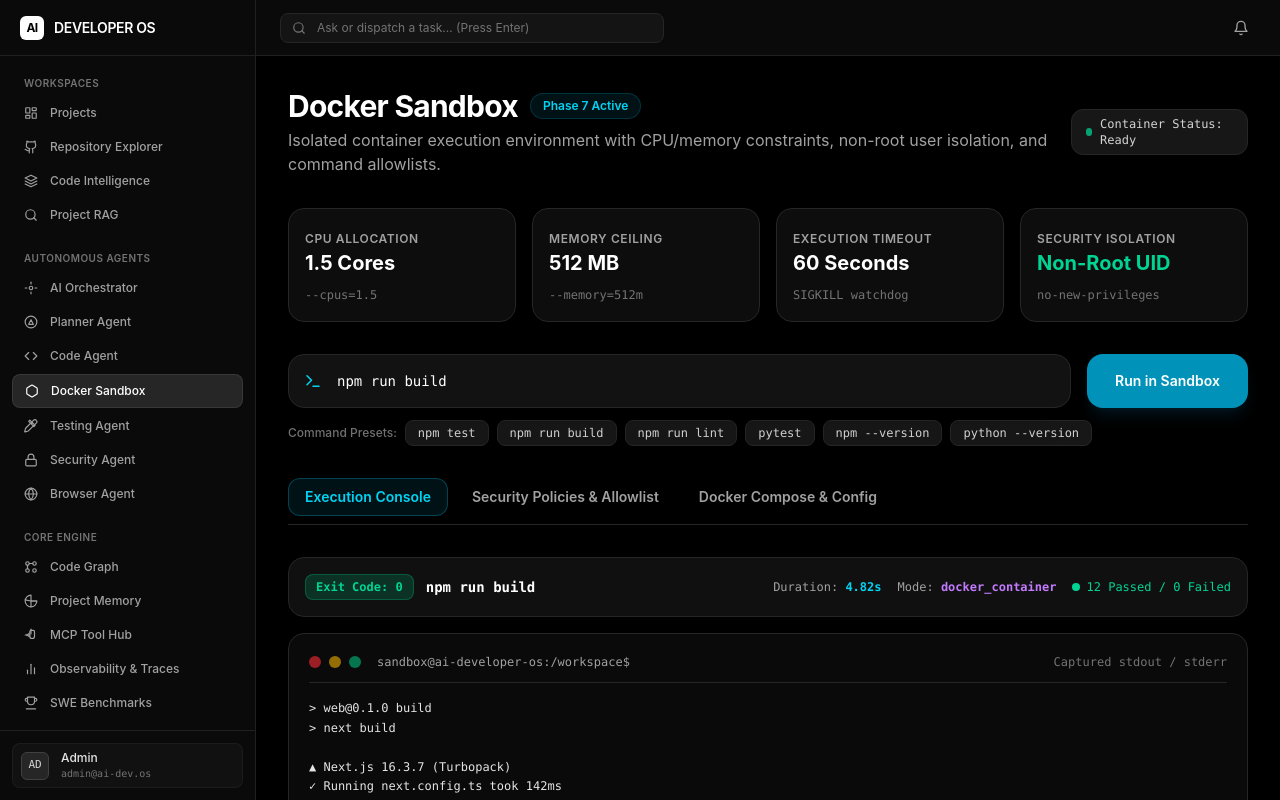
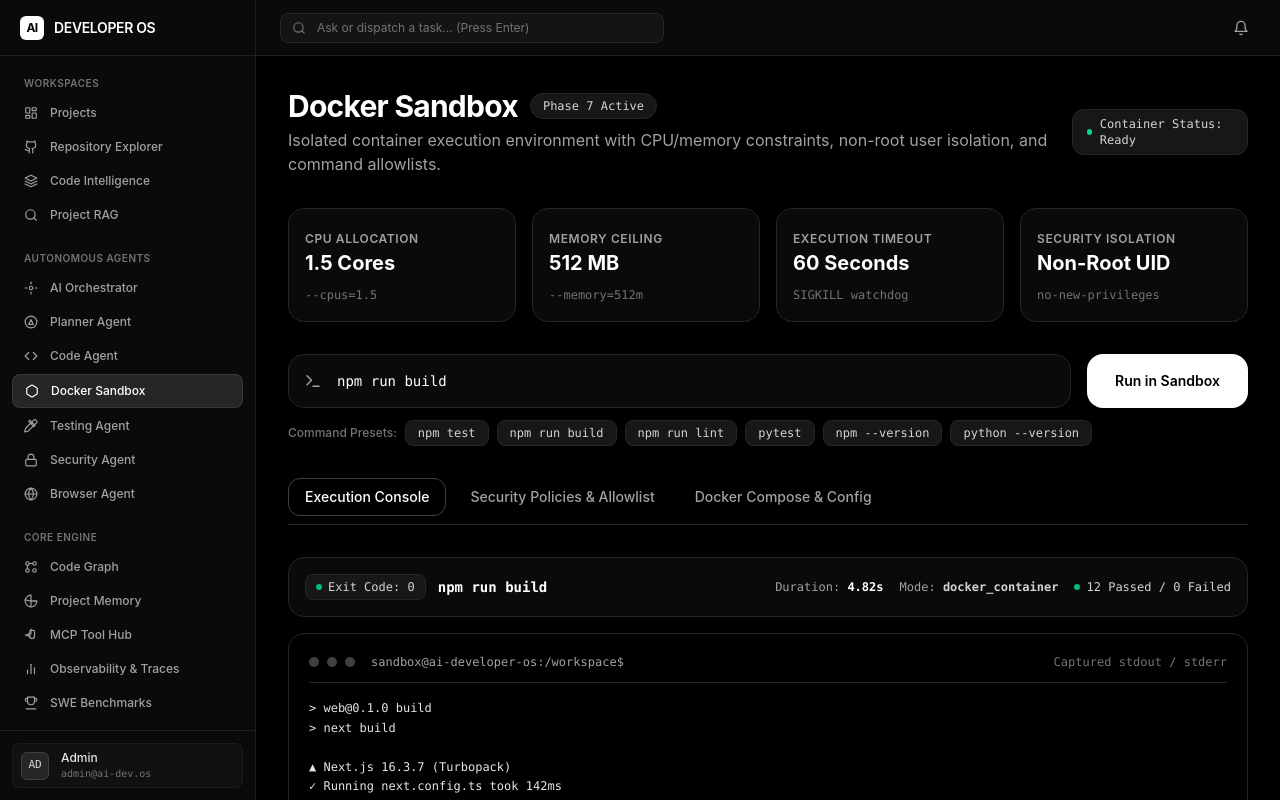
Before and after one commit to ktilak12/Ai-developers-OS, a Next.js app in the folder apps/web/: page /sandbox in a window 1280 px wide. Built offline with nearby package versions, Linux system fonts and the light colour scheme.

Commit message:
style: convert docker sandbox dashboard to clean monochrome dark theme

```diff
--- a/apps/web/src/app/(dashboard)/sandbox/page.tsx
+++ b/apps/web/src/app/(dashboard)/sandbox/page.tsx
@@ -90,7 +90,7 @@ export default function DockerSandboxPage() {
         <div>
           <div className="flex items-center gap-3">
             <h1 className="text-3xl font-bold text-white tracking-tight">Docker Sandbox</h1>
-            <span className="inline-flex items-center rounded-full bg-cyan-500/10 px-3 py-1 text-xs font-semibold text-cyan-400 border border-cyan-500/20">
+            <span className="inline-flex items-center rounded-full bg-neutral-900 px-3 py-1 text-xs font-mono text-neutral-300 border border-neutral-800">
               Phase 7 Active
             </span>
           </div>
@@ -101,7 +101,7 @@ export default function DockerSandboxPage() {
 
         <div className="flex items-center gap-2">
           <span className="inline-flex items-center gap-2 rounded-xl bg-neutral-900 border border-neutral-800 px-3.5 py-1.5 text-xs font-mono text-neutral-300">
-            <span className="h-2 w-2 rounded-full bg-emerald-400 animate-pulse"></span>
+            <span className="h-1.5 w-1.5 rounded-full bg-emerald-400"></span>
             Container Status: Ready
           </span>
         </div>
@@ -109,24 +109,24 @@ export default function DockerSandboxPage() {
 
       {/* Resource Constraints Pill Grid */}
       <div className="grid grid-cols-2 md:grid-cols-4 gap-4">
-        <div className="rounded-2xl border border-neutral-800 bg-neutral-900/60 p-4 space-y-1">
+        <div className="rounded-2xl border border-neutral-800 bg-neutral-950 p-4 space-y-1">
           <span className="text-xs font-semibold uppercase tracking-wider text-neutral-400">CPU Allocation</span>
           <p className="text-xl font-bold text-white">1.5 Cores</p>
           <span className="text-xs text-neutral-500 font-mono">--cpus=1.5</span>
         </div>
-        <div className="rounded-2xl border border-neutral-800 bg-neutral-900/60 p-4 space-y-1">
+        <div className="rounded-2xl border border-neutral-800 bg-neutral-950 p-4 space-y-1">
           <span className="text-xs font-semibold uppercase tracking-wider text-neutral-400">Memory Ceiling</span>
           <p className="text-xl font-bold text-white">512 MB</p>
           <span className="text-xs text-neutral-500 font-mono">--memory=512m</span>
         </div>
-        <div className="rounded-2xl border border-neutral-800 bg-neutral-900/60 p-4 space-y-1">
+        <div className="rounded-2xl border border-neutral-800 bg-neutral-950 p-4 space-y-1">
           <span className="text-xs font-semibold uppercase tracking-wider text-neutral-400">Execution Timeout</span>
           <p className="text-xl font-bold text-white">60 Seconds</p>
           <span className="text-xs text-neutral-500 font-mono">SIGKILL watchdog</span>
         </div>
-        <div className="rounded-2xl border border-neutral-800 bg-neutral-900/60 p-4 space-y-1">
+        <div className="rounded-2xl border border-neutral-800 bg-neutral-950 p-4 space-y-1">
           <span className="text-xs font-semibold uppercase tracking-wider text-neutral-400">Security Isolation</span>
-          <p className="text-xl font-bold text-emerald-400">Non-Root UID</p>
+          <p className="text-xl font-bold text-white">Non-Root UID</p>
           <span className="text-xs text-neutral-500 font-mono">no-new-privileges</span>
         </div>
       </div>
@@ -140,9 +140,9 @@ export default function DockerSandboxPage() {
               value={command}
               onChange={(e) => setCommand(e.target.value)}
               placeholder="Enter allowed sandbox command (e.g. 'npm test', 'npm run build', 'pytest')"
-              className="w-full rounded-2xl border border-neutral-800 bg-neutral-900/80 px-6 py-4 pl-12 text-base text-white placeholder-neutral-500 focus:border-cyan-500 focus:outline-none focus:ring-1 focus:ring-cyan-500 transition-colors shadow-xl font-mono text-sm"
+              className="w-full rounded-2xl border border-neutral-800 bg-neutral-950 px-6 py-4 pl-12 text-base text-white placeholder-neutral-500 focus:border-neutral-500 focus:outline-none focus:ring-1 focus:ring-neutral-500 transition-colors shadow-sm font-mono text-sm"
             />
-            <svg xmlns="http://www.w3.org/2000/svg" width="18" height="18" viewBox="0 0 24 24" fill="none" stroke="currentColor" strokeWidth="2" strokeLinecap="round" strokeLinejoin="round" className="absolute left-4 top-1/2 -translate-y-1/2 text-cyan-400">
+            <svg xmlns="http://www.w3.org/2000/svg" width="18" height="18" viewBox="0 0 24 24" fill="none" stroke="currentColor" strokeWidth="2" strokeLinecap="round" strokeLinejoin="round" className="absolute left-4 top-1/2 -translate-y-1/2 text-neutral-400">
               <polyline points="4 17 10 11 4 5"/>
               <line x1="12" y1="19" x2="20" y2="19"/>
             </svg>
@@ -150,7 +150,7 @@ export default function DockerSandboxPage() {
           <button
             type="submit"
             disabled={loading}
-            className="rounded-2xl bg-cyan-600 px-7 py-4 text-sm font-semibold text-white hover:bg-cyan-500 transition-colors shadow-lg shadow-cyan-950/40 flex items-center gap-2 shrink-0 disabled:opacity-50"
+            className="rounded-2xl bg-white px-7 py-4 text-sm font-semibold text-black hover:bg-neutral-200 transition-colors shadow-sm flex items-center gap-2 shrink-0 disabled:opacity-50"
           >
             {loading ? "Executing..." : "Run in Sandbox"}
           </button>
@@ -162,7 +162,7 @@ export default function DockerSandboxPage() {
             <button
               key={i}
               onClick={() => setCommand(preset)}
-              className="rounded-lg border border-neutral-800 bg-neutral-900 px-3 py-1 font-mono text-neutral-300 hover:text-cyan-400 hover:border-cyan-500/40 transition-colors"
+              className="rounded-lg border border-neutral-800 bg-neutral-900 px-3 py-1 font-mono text-neutral-300 hover:text-white hover:border-neutral-700 hover:bg-neutral-850 transition-colors"
             >
               {preset}
             </button>
@@ -174,30 +174,30 @@ export default function DockerSandboxPage() {
       <div className="flex items-center gap-2 border-b border-neutral-800 pb-2">
         <button
           onClick={() => setActiveTab("terminal")}
-          className={`px-4 py-2 rounded-xl text-sm font-semibold transition-colors ${
+          className={`px-4 py-2 rounded-xl text-sm font-medium transition-colors ${
             activeTab === "terminal"
-              ? "bg-cyan-500/10 text-cyan-400 border border-cyan-500/30"
-              : "text-neutral-400 hover:text-white"
+              ? "bg-neutral-850 text-white border border-neutral-700 shadow-sm"
+              : "text-neutral-400 hover:text-white hover:bg-neutral-900/50"
           }`}
         >
           Execution Console
         </button>
         <button
           onClick={() => setActiveTab("policies")}
-          className={`px-4 py-2 rounded-xl text-sm font-semibold transition-colors ${
+          className={`px-4 py-2 rounded-xl text-sm font-medium transition-colors ${
             activeTab === "policies"
-              ? "bg-cyan-500/10 text-cyan-400 border border-cyan-500/30"
-              : "text-neutral-400 hover:text-white"
+              ? "bg-neutral-850 text-white border border-neutral-700 shadow-sm"
+              : "text-neutral-400 hover:text-white hover:bg-neutral-900/50"
           }`}
         >
           Security Policies & Allowlist
         </button>
         <button
           onClick={() => setActiveTab("limits")}
-          className={`px-4 py-2 rounded-xl text-sm font-semibold transition-colors ${
+          className={`px-4 py-2 rounded-xl text-sm font-medium transition-colors ${
             activeTab === "limits"
-              ? "bg-cyan-500/10 text-cyan-400 border border-cyan-500/30"
-              : "text-neutral-400 hover:text-white"
+              ? "bg-neutral-850 text-white border border-neutral-700 shadow-sm"
+              : "text-neutral-400 hover:text-white hover:bg-neutral-900/50"
           }`}
         >
           Docker Compose & Config
@@ -208,24 +208,21 @@ export default function DockerSandboxPage() {
       {activeTab === "terminal" && result && (
         <div className="space-y-4">
           {/* Execution Metric Bar */}
-          <div className="rounded-2xl border border-neutral-800 bg-neutral-900/70 p-4 flex flex-col md:flex-row md:items-center justify-between gap-4">
+          <div className="rounded-2xl border border-neutral-800 bg-neutral-950 p-4 flex flex-col md:flex-row md:items-center justify-between gap-4">
             <div className="flex items-center gap-3">
-              <span className={`inline-flex items-center rounded-lg px-2.5 py-1 text-xs font-bold font-mono ${
-                result.exit_code === 0
-                  ? "bg-emerald-500/20 text-emerald-400 border border-emerald-500/30"
-                  : "bg-red-500/20 text-red-400 border border-red-500/30"
-              }`}>
+              <span className="inline-flex items-center gap-1.5 rounded-lg px-2.5 py-1 text-xs font-mono font-medium bg-neutral-900 text-neutral-300 border border-neutral-800">
+                <span className={`h-1.5 w-1.5 rounded-full ${result.exit_code === 0 ? "bg-emerald-500" : "bg-red-500"}`}></span>
                 Exit Code: {result.exit_code}
               </span>
               <span className="text-sm font-mono text-white font-semibold">{result.command}</span>
             </div>
 
             <div className="flex items-center gap-4 text-xs font-mono">
-              <span className="text-neutral-400">Duration: <span className="text-cyan-400 font-bold">{result.duration_seconds}s</span></span>
-              <span className="text-neutral-400">Mode: <span className="text-purple-400 font-semibold">{result.mode}</span></span>
+              <span className="text-neutral-400">Duration: <span className="text-white font-bold">{result.duration_seconds}s</span></span>
+              <span className="text-neutral-400">Mode: <span className="text-neutral-300 font-semibold">{result.mode}</span></span>
               {result.test_metrics && (
-                <span className="inline-flex items-center gap-1.5 text-emerald-400">
-                  <span className="h-2 w-2 rounded-full bg-emerald-400"></span>
+                <span className="inline-flex items-center gap-1.5 text-neutral-300">
+                  <span className="h-1.5 w-1.5 rounded-full bg-emerald-500"></span>
                   {result.test_metrics.passed} Passed / {result.test_metrics.failed} Failed
                 </span>
               )}
@@ -233,12 +230,12 @@ export default function DockerSandboxPage() {
           </div>
 
           {/* Terminal Console Box */}
-          <div className="rounded-2xl border border-neutral-800 bg-neutral-950 p-5 font-mono text-xs overflow-x-auto shadow-2xl leading-relaxed">
+          <div className="rounded-2xl border border-neutral-800 bg-black p-5 font-mono text-xs overflow-x-auto shadow-2xl leading-relaxed">
             <div className="flex items-center justify-between border-b border-neutral-800 pb-3 mb-4 text-neutral-500 text-xs">
               <div className="flex items-center gap-2">
-                <span className="h-3 w-3 rounded-full bg-red-500/60 inline-block"></span>
-                <span className="h-3 w-3 rounded-full bg-yellow-500/60 inline-block"></span>
-                <span className="h-3 w-3 rounded-full bg-emerald-500/60 inline-block"></span>
+                <span className="h-2.5 w-2.5 rounded-full bg-neutral-700 inline-block"></span>
+                <span className="h-2.5 w-2.5 rounded-full bg-neutral-700 inline-block"></span>
+                <span className="h-2.5 w-2.5 rounded-full bg-neutral-700 inline-block"></span>
                 <span className="ml-2 text-neutral-400">sandbox@ai-developer-os:/workspace$</span>
               </div>
               <span>Captured stdout / stderr</span>
@@ -249,7 +246,7 @@ export default function DockerSandboxPage() {
             )}
 
             {result.stderr && (
-              <pre className="text-amber-400 bg-amber-950/20 p-3 rounded-xl border border-amber-500/30 mt-3 whitespace-pre-wrap">
+              <pre className="text-neutral-300 bg-neutral-900/60 p-3 rounded-xl border border-neutral-800 mt-3 whitespace-pre-wrap">
                 {result.stderr}
               </pre>
             )}
@@ -263,10 +260,10 @@ export default function DockerSandboxPage() {
 
       {/* Tab: Security Policies */}
       {activeTab === "policies" && (
-        <div className="rounded-2xl border border-neutral-800 bg-neutral-900/60 p-6 space-y-6">
+        <div className="rounded-2xl border border-neutral-800 bg-neutral-950 p-6 space-y-6">
           <div>
-            <h3 className="text-sm font-bold text-white uppercase tracking-wider mb-3 text-emerald-400 flex items-center gap-2">
-              <svg xmlns="http://www.w3.org/2000/svg" width="16" height="16" viewBox="0 0 24 24" fill="none" stroke="currentColor" strokeWidth="2" strokeLinecap="round" strokeLinejoin="round"><polyline points="20 6 9 17 4 12"/></svg>
+            <h3 className="text-sm font-semibold text-neutral-200 uppercase tracking-wider mb-3 flex items-center gap-2">
+              <svg xmlns="http://www.w3.org/2000/svg" width="16" height="16" viewBox="0 0 24 24" fill="none" stroke="currentColor" strokeWidth="2" strokeLinecap="round" strokeLinejoin="round" className="text-neutral-400"><polyline points="20 6 9 17 4 12"/></svg>
               Allowed Command Prefixes (Allowlist)
             </h3>
             <div className="grid grid-cols-1 md:grid-cols-2 gap-2 font-mono text-xs">
@@ -280,8 +277,8 @@ export default function DockerSandboxPage() {
                 "mvn test",
                 "git status / diff"
               ].map((cmd, i) => (
-                <div key={i} className="rounded-lg bg-neutral-950 p-2.5 text-neutral-300 border border-neutral-800 flex items-center gap-2">
-                  <span className="text-emerald-400">✓</span>
+                <div key={i} className="rounded-lg bg-neutral-900 p-2.5 text-neutral-300 border border-neutral-800 flex items-center gap-2">
+                  <span className="text-neutral-400">✓</span>
                   <span>{cmd}</span>
                 </div>
               ))}
@@ -289,8 +286,8 @@ export default function DockerSandboxPage() {
           </div>
 
           <div>
-            <h3 className="text-sm font-bold text-white uppercase tracking-wider mb-3 text-red-400 flex items-center gap-2">
-              <svg xmlns="http://www.w3.org/2000/svg" width="16" height="16" viewBox="0 0 24 24" fill="none" stroke="currentColor" strokeWidth="2" strokeLinecap="round" strokeLinejoin="round"><circle cx="12" cy="12" r="10"/><line x1="4.93" y1="4.93" x2="19.07" y2="19.07"/></svg>
+            <h3 className="text-sm font-semibold text-neutral-200 uppercase tracking-wider mb-3 flex items-center gap-2">
+              <svg xmlns="http://www.w3.org/2000/svg" width="16" height="16" viewBox="0 0 24 24" fill="none" stroke="currentColor" strokeWidth="2" strokeLinecap="round" strokeLinejoin="round" className="text-neutral-500"><circle cx="12" cy="12" r="10"/><line x1="4.93" y1="4.93" x2="19.07" y2="19.07"/></svg>
               Blocked Dangerous Attack Vectors (Denylist)
             </h3>
             <div className="grid grid-cols-1 md:grid-cols-2 gap-2 font-mono text-xs">
@@ -302,8 +299,8 @@ export default function DockerSandboxPage() {
                 "sudo / su (Privilege Escalation)",
                 "docker run / exec (Container Escape)"
               ].map((pattern, i) => (
-                <div key={i} className="rounded-lg bg-neutral-950 p-2.5 text-neutral-400 border border-neutral-800 flex items-center gap-2">
-                  <span className="text-red-400 font-bold">✕</span>
+                <div key={i} className="rounded-lg bg-neutral-900 p-2.5 text-neutral-400 border border-neutral-800 flex items-center gap-2">
+                  <span className="text-neutral-500 font-bold">✕</span>
                   <span>{pattern}</span>
                 </div>
               ))}
```
